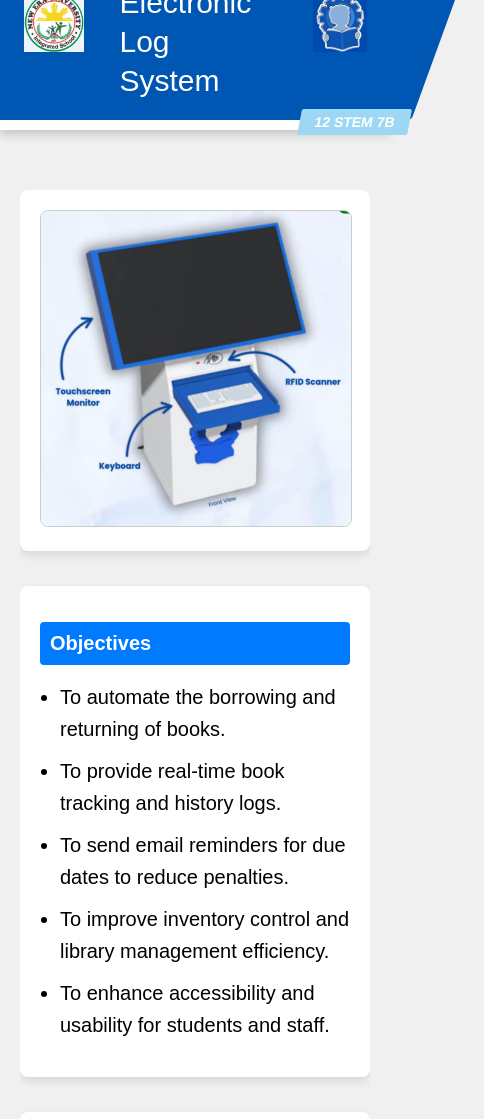
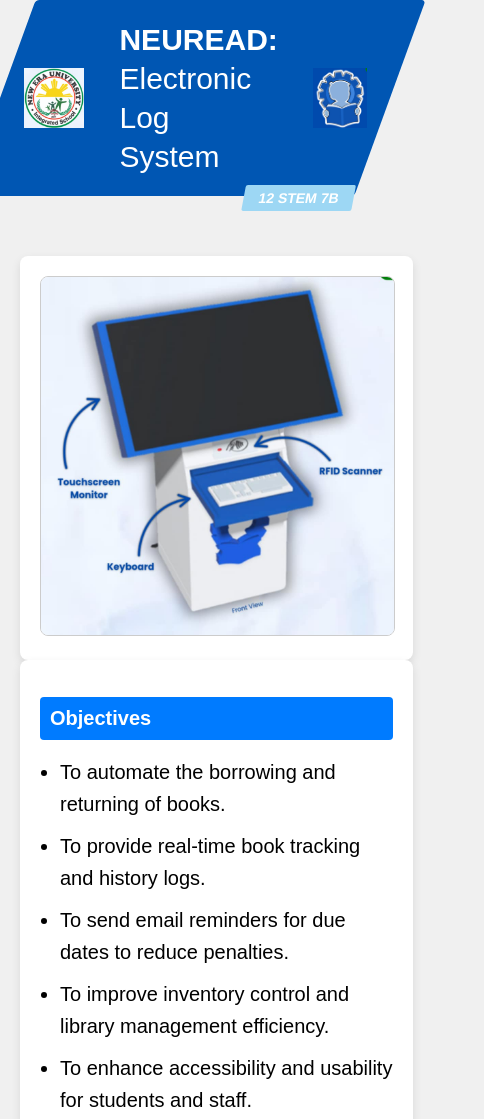
Before and after one commit to Erickschool1/neu-read, a plain HTML site: page index.html in a window 390 px wide. Shown: the top 1119 px of the page, 484 px wide, since content can reach past the window. Drawn offline with Linux system fonts and the light colour scheme.

Commit message:
Update style.css

```diff
--- a/style.css
+++ b/style.css
@@ -4,17 +4,11 @@ body {
       font-family: Arial, sans-serif;
     }
 
-.title-box {
-    display: flex;
-    justify-content: center;
-    align-items: flex-end;
-    background-color: white;
-    padding: 10px 30px;
-    box-shadow: 0 4px 10px rgba(0, 0, 0, 0.2);
-    height: 130px;
-    width: 100%;
-    box-sizing: border-box;
-    position: relative;
+    .title.box {
+      background: white;
+      border-radius: 8px;
+      box-shadow: 0 4px 10px rgba(0, 0, 0, 0.1);
+      padding: 20px;
     }
 
     .logo-box {
@@ -62,18 +56,11 @@ body {
 
     .main-layout {
       display: grid;
-    grid-template-columns: 2fr 2fr;
+      grid-template-columns: 1fr 1fr;
       gap: 20px;
       max-width: 1200px;
       margin: 40px auto;
       padding: 20px;
-}
-
-.left-panel,
-.right-panel {
-    display: flex;
-    flex-direction: column;
-    gap: 20px;
     }
 
     .box {
@@ -81,6 +68,8 @@ body {
       border-radius: 8px;
       box-shadow: 0 4px 10px rgba(0, 0, 0, 0.1);
       padding: 20px;
+      min-height: 300px;
+      width: 600px;
     }
 
     .section-title {
@@ -110,7 +99,7 @@ body {
       border: 1px solid #ccc;
     }
 
-.right-panel p {
+    .box p {
       font-size: 20px;
       line-height: 1.6;
     }
@@ -143,34 +132,11 @@ body {
       font-weight: bold;
     }
 
-/* New CSS for responsive layout */
     @media (max-width: 768px) {
       .main-layout {
-        grid-template-columns: 1fr;  /* Stacks both panels on top of each other */
+        grid-template-columns: 1fr;
       }
-
-    .left-panel,
-    .right-panel {
-        position: relative;
-        top: 0;
-        z-index: 1;  /* Ensure both panels scroll independently */
-    }
-
-    .left-panel {
-        order: 1; /* Moves the left panel first in the order */
-    }
-
-    .right-panel {
-        order: 2; /* Moves the right panel second */
-    }
-
-    /* Sticky behavior for better scrolling experience */
-    .left-panel, .right-panel {
-        overflow: auto;
-        padding-bottom: 20px; /* Adds space for content to scroll */
-    }
-
       .box {
-        margin-bottom: 15px; /* Creates space between sections */
+        width: 100%;
       }
     }
```
Lines whose indentation alone changed are shown as unchanged.
